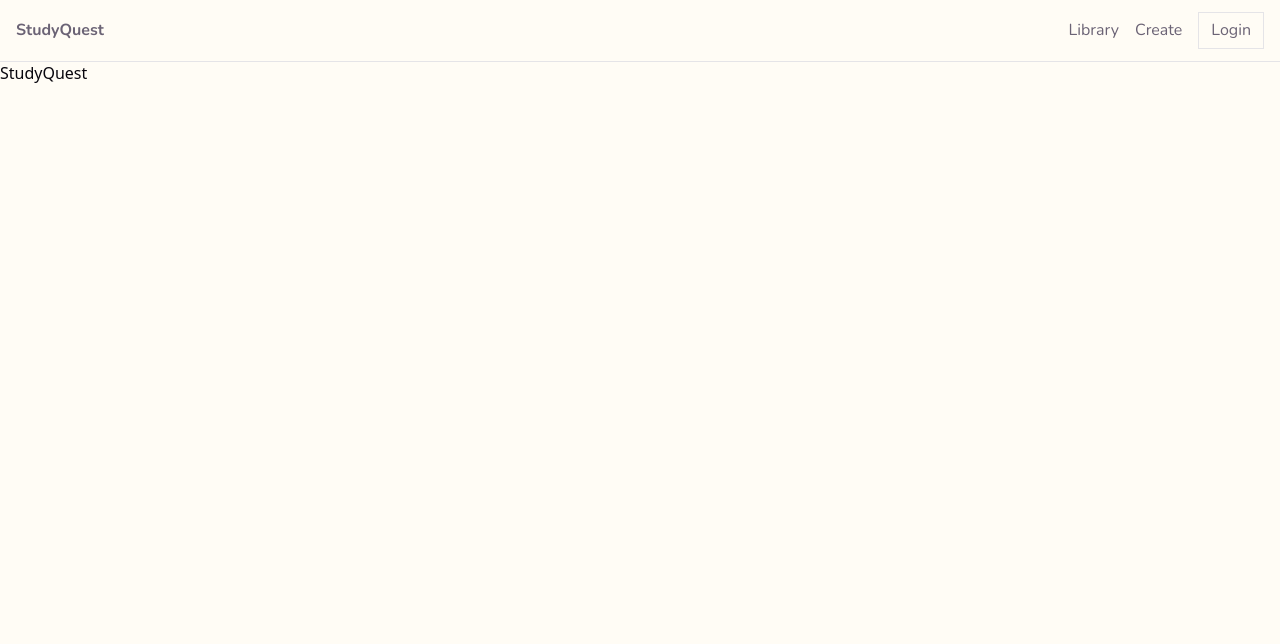
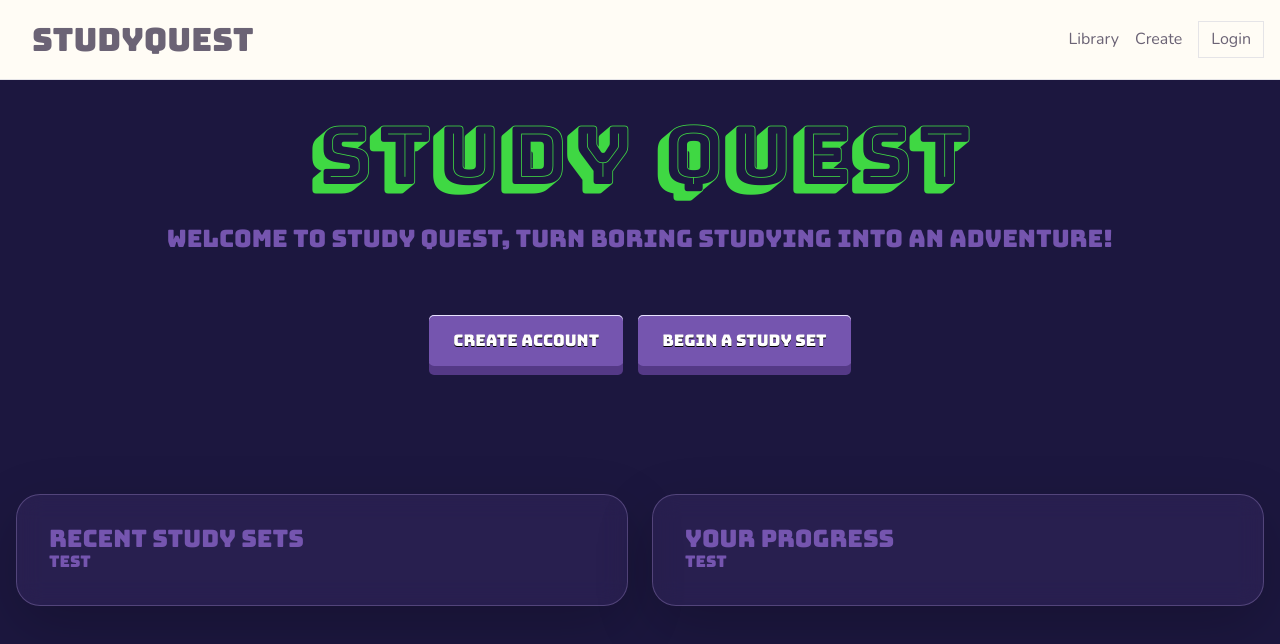
Before and after one commit to WSU-4110/StudyQuest, a React (Vite) app in the folder Frontend/: page / in a window 1280 px wide. Shown: the top 644 px of the page. Built offline with nearby package versions, Linux system fonts and the light colour scheme; no server answers.

Commit message:
Added all files necessary to pr this time, HeroSection.css, HeroSection.jsx, Homepage.css and Homepage.jsx and updated App.css.

```diff
--- a/Frontend/src/App.css
+++ b/Frontend/src/App.css
@@ -1,3 +1,7 @@
+
+@import url('https://fonts.googleapis.com/css?family=Bungee+Shade');
+@import url('https://fonts.googleapis.com/css?family=Bungee');
+
 .app-shell {
   min-height: 100svh;
 }
@@ -14,9 +18,12 @@
 }
 
 .app-nav-brand {
-  color: var(--text-h);
-  font-weight: 700;
-  text-decoration: none;
+
+  max-width: 1200px;
+  padding: 1rem;
+  font-family: 'Bungee', sans-serif;
+  font-size: 2rem;
+  font-style: normal;
 }
 
 .app-nav-right {
@@ -48,5 +55,5 @@
 }
 
 .app-nav-button:hover {
-  color: var(--text-h);
+  color: var(--text);
 }
--- /dev/null
+++ b/Frontend/src/Home-Page/HeroSection.css
@@ -0,0 +1,54 @@
+.hero-section{
+    display: flex;
+    justify-content: flex-start;
+    align-items: stretch;
+    flex-direction: row;
+    padding: 4rem 1rem;
+    gap: 24px;
+    box-sizing: border-box;
+    width: 100%;
+
+}
+.hero-box,
+.hero-box2{
+    flex: 1 1 0;
+    box-sizing: border-box;
+    min-width: 0;
+    text-align: left;
+    padding: 2rem;
+    border-radius: 24px;
+    background-color: rgba(117,85,175,0.14);
+    border: 1px solid rgba(215, 184, 255, 0.25);
+    backdrop-filter: blur(12px);
+    box-shadow: 0 20px 60px rgba(0,0,0,0.2);
+    -webkit-backdrop-filter: blur(15px);
+
+}
+
+.hero-box h3,
+.hero-box2 h3{
+    font-family: "Bungee", sans-serif;
+    font-size: 1.5rem;
+    color:#7555af;
+    margin: 0;
+}
+
+.hero-box p,
+.hero-box2 p{
+    font-family: "Bungee", sans-serif;
+    font-size: 1rem;
+    color: #7555af;
+    margin:0;
+}
+/* mobile windw*/
+@media (max-width: 600px){
+    .hero-box{
+        flex-direction: column;
+        padding: 1.5rem;
+    }
+    .hero-box,
+    .hero-box2{
+        padding: 1rem;
+        width: 100%;
+    }
+}
--- /dev/null
+++ b/Frontend/src/Home-Page/HeroSection.jsx
@@ -0,0 +1,19 @@
+import "./HeroSection.css";
+
+function HeroSection() {
+    return (
+        <div className="hero-section">
+            <div className="hero-box">
+                <h3>Recent Study Sets</h3>
+                <p className="hero-text">Test</p>
+            </div>
+            <div className = "hero-box2">
+                <h3>Your Progress</h3>
+                <p classname = "hero-text">Test</p>
+            </div>
+        </div>
+
+    );
+    }
+
+    export default HeroSection;
--- a/Frontend/src/Home-Page/HomePage.jsx
+++ b/Frontend/src/Home-Page/HomePage.jsx
@@ -1,9 +1,23 @@
-function HomePage() {
+import { useNavigate } from "react-router-dom";
+import HeroSection from "./HeroSection";
+import './Homepage.css';
+
+function Homepage() {
+  const navigate = useNavigate();
   return (
-    <main>
-      <h1>StudyQuest</h1>
-    </main>
-  )
+    <div className="homepage-container">
+      <header className = "homepage-header">
+        <h1>Study Quest</h1>
+        <h2> Welcome to Study Quest, Turn Boring Studying Into An Adventure!</h2>
+        <div className="button-container">
+          <button className="signUp-button" onClick={() => navigate("/login")}>Create Account</button>
+          <button className="createSet-button" onClick={() => navigate("/create")}>Begin a Study Set</button>
+        </div>
+
+      </header>
+      <HeroSection />
+    </div>
+  );
 }
 
-export default HomePage
+export default Homepage;
--- /dev/null
+++ b/Frontend/src/Home-Page/Homepage.css
@@ -0,0 +1,77 @@
+@import url('https://fonts.googleapis.com/css2?family=Bungee&family=Bungee+Shade&family=Nunito:wght@400;600;700;800;900&display=swap');
+
+
+.homepage-container {
+  background-color: #1c173f;
+  min-height: 100vh;
+  width: 100%;
+  margin: 0;
+
+}
+
+.homepage-header {
+  display: flex;
+  flex-direction: column;
+  align-items: center;
+  padding: 4rem 1rem;
+}
+
+.homepage-header h1 {
+  text-align: center;
+  margin-bottom: 1.5rem;
+  font-family: 'Bungee Shade', sans-serif ;
+  font-size: 5rem;
+  margin: 0;
+  margin-bottom: 60px;
+  color:rgba(68, 244, 68, 0.879);
+}
+
+.homepage-header h2{
+  text-align: center;
+  margin-bottom: 4rem;
+  font-family: "Bungee", sans-serif;
+  font-size: 1.5rem;
+  font-weight:900;
+  margin: 0;
+  color: #7555af;
+}
+
+ .signUp-button,
+.createSet-button {
+  position: relative;
+  display: inline-block;
+  padding: 14px 24px;
+  background-color: #7555af;
+  color: white;
+  border: none;
+  border-radius: 5px;
+  font-family: 'Bungee', sans-serif;
+  font-size: 1rem;
+  cursor: pointer;
+
+  box-shadow:
+    inset 0 1px 0 #e9e3ff,
+    0 9px 0 #543986;
+
+  text-shadow: 0 1px 0 #000;
+  transition: background-color 0.2s ease;
+}
+
+.signUp-button:hover,
+.createSet-button:hover {
+  background-color: #998dc4;
+}
+
+.signUp-button:active,
+.createSet-button:active {
+  transform: translateY(7px);
+  box-shadow: inset 0 1px 0 #e9e3ff;
+}
+
+.button-container {
+  display: flex;
+ /* flex-direction: column; */
+ justify-content: center;
+  gap: 15px;
+  margin-top: 4rem;
+}
--- a/Frontend/src/pages/Homepage.jsx
+++ /dev/null
@@ -1,13 +0,0 @@
-import { useNavigate } from "react-router-dom";
-import './Homepage.css';
-
-function Homepage() {
-  const navigate = useNavigate();
-  return (
-    <div className="homepage-container">
-      <h1>StudyQuest</h1>
-    </div>
-  );
-}
-
-export default Homepage;
```
Also changed, not shown: Frontend/src/pages/Homepage.css (deleted, +0 -24 lines).
